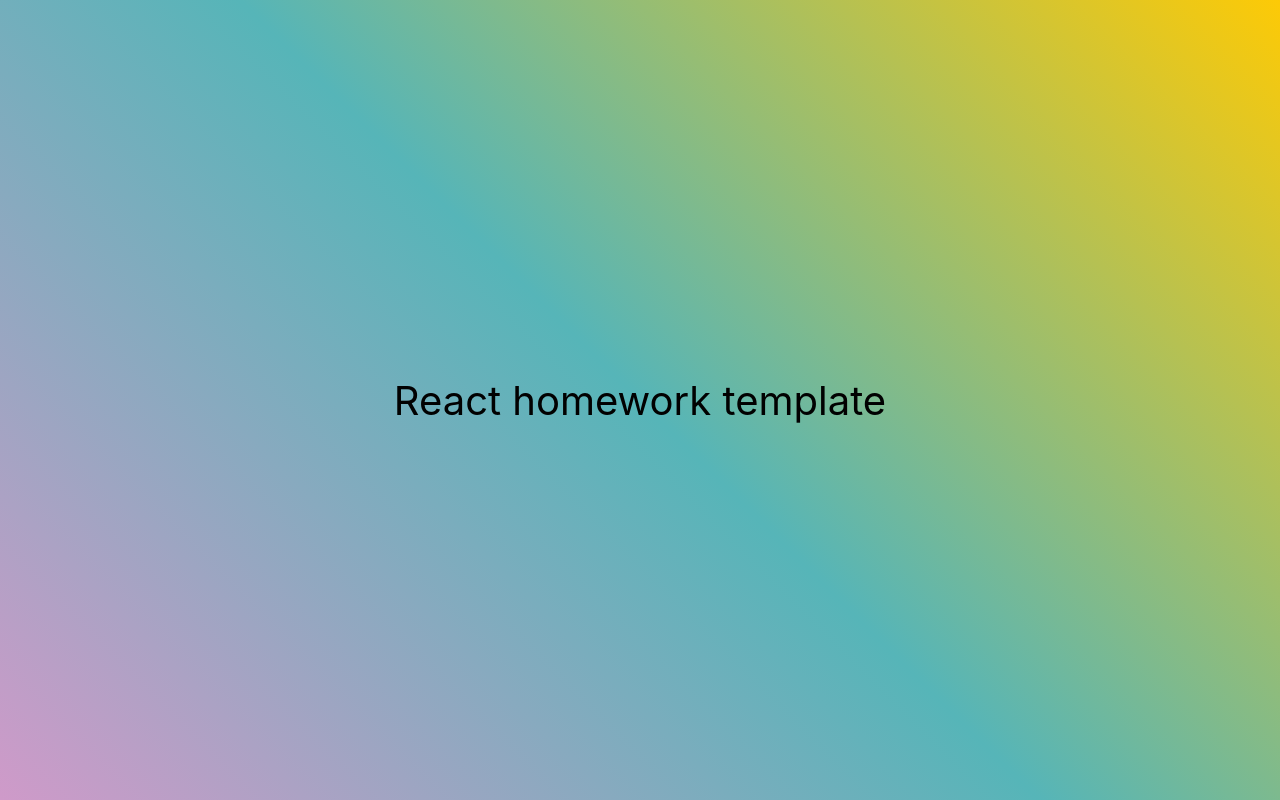
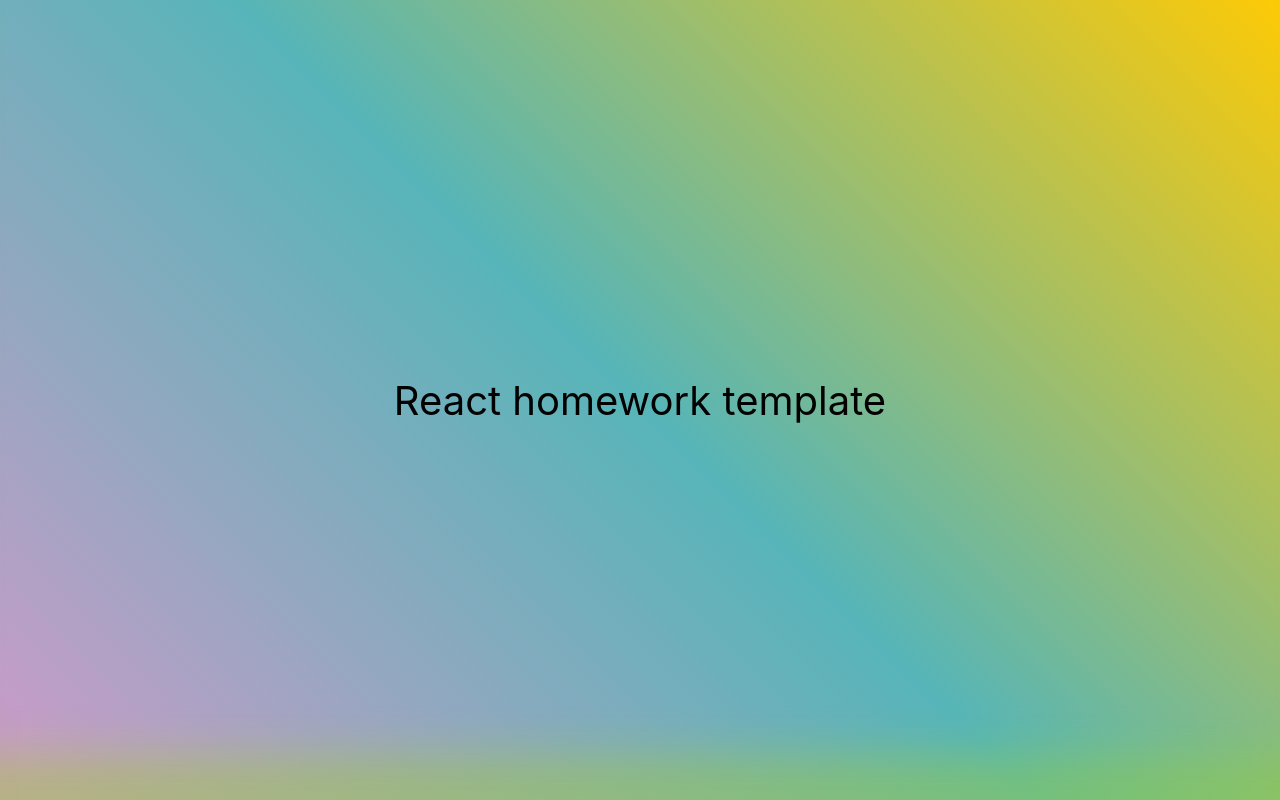
Before and after one commit to piv2003/goit-react-hw-01-components, a React (Create React App) app: page / in a window 1280 px wide. Built offline with nearby package versions, Linux system fonts and the light colour scheme.

Commit message:
Update index.css

```diff
--- a/src/index.css
+++ b/src/index.css
@@ -9,8 +9,18 @@ body {
   background: -webkit-linear-gradient(45deg, rgb(207, 154, 201), rgb(86, 181, 184), rgb(253, 202, 6));
   background: -moz-linear-gradient(45deg, rgb(207, 154, 201), rgb(86, 181, 184), rgb(253, 202, 6));
   background: linear-gradient(45deg, rgb(207, 154, 201), rgb(86, 181, 184), rgb(253, 202, 6));
+  animation: background 3000ms infinite alternate;
 }
 
 code {
   font-family: source-code-pro, Menlo, Monaco, Consolas, "Courier New", monospace;
 }
+
+@keyframes background {
+  50% {
+     background: -webkit-linear-gradient(225deg, rgb(207, 154, 201), rgb(86, 181, 184), rgb(253, 202, 6));
+  background: -moz-linear-gradient(225deg, rgb(207, 154, 201), rgb(86, 181, 184), rgb(253, 202, 6));
+  background: linear-gradient(225deg, rgb(207, 154, 201), rgb(86, 181, 184), rgb(253, 202, 6));
+    box-shadow: 0 -200px 100px -100px yellowgreen inset;
+  }
+}
```
